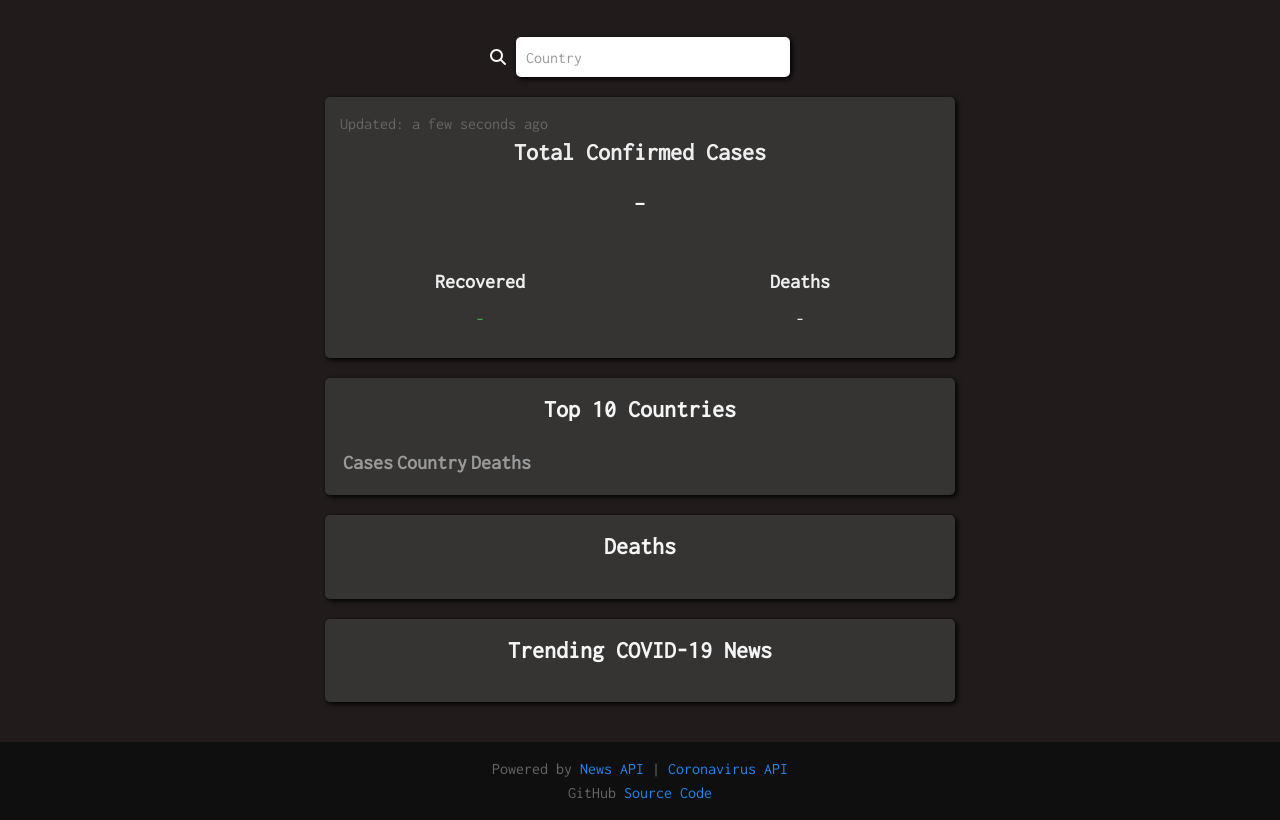
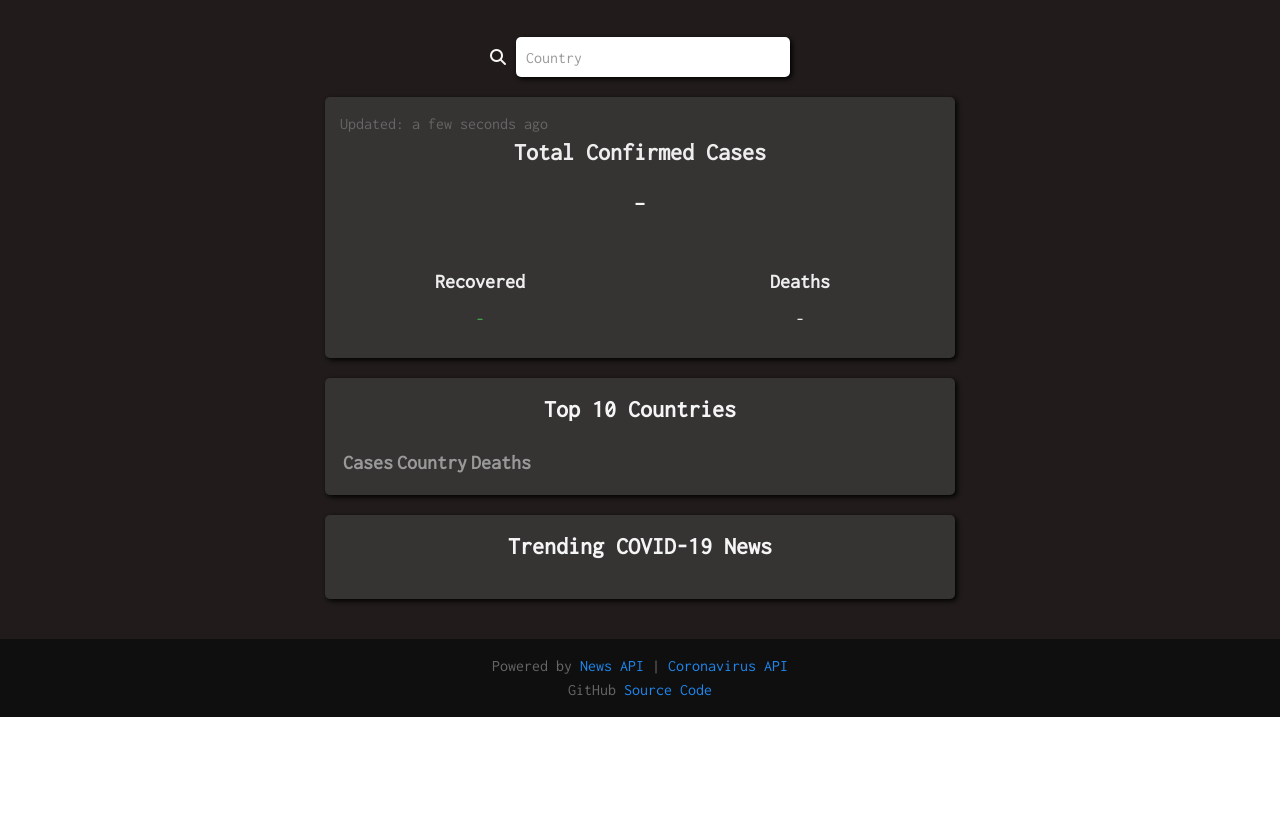
Before and after one commit to jkaplanis/covid19-tracker, a plain HTML site: page index.html in a window 1280 px wide. Shown: the part 83-903 px from the top of the page. After the commit the page ends 800 px from the top, so only its background shows below. Drawn offline with nearby package versions, Linux system fonts and the light colour scheme; no server answers.

Commit message:
comment out graph for furutre implementation

```diff
--- a/index.html
+++ b/index.html
@@ -124,17 +124,17 @@
       </section>
 
       <!-- Graph -->
-      <section
+      <!-- FUTURE IMPLEMENTATION OF GRAPH -->
+      <!-- <section
         class="card uk-flex-column uk-box-shadow-larges uk-padding-small uk-margin text-white"
         id="bar-chart-container"
       >
         <div class="uk-text-center">
           <h3 class="uk-text-center text-white">Deaths</h3>
-          <!-- <svg class="bar-chart"></svg> -->
           <div class="bar-chart"></div>
           <div id="res"></div>
         </div>
-      </section>
+      </section> -->
       <!-- Trending world news -->
       <section
         class="card uk-flex-column uk-box-shadow-larges uk-padding-small uk-margin text-white"
```
